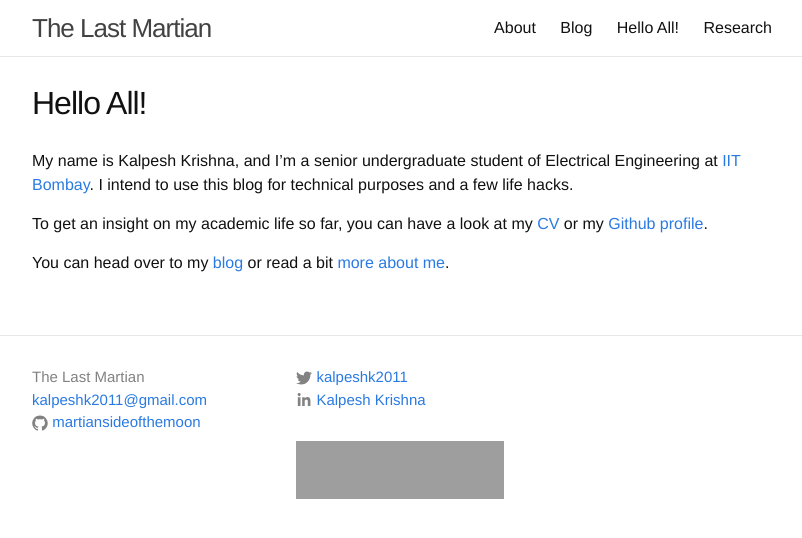
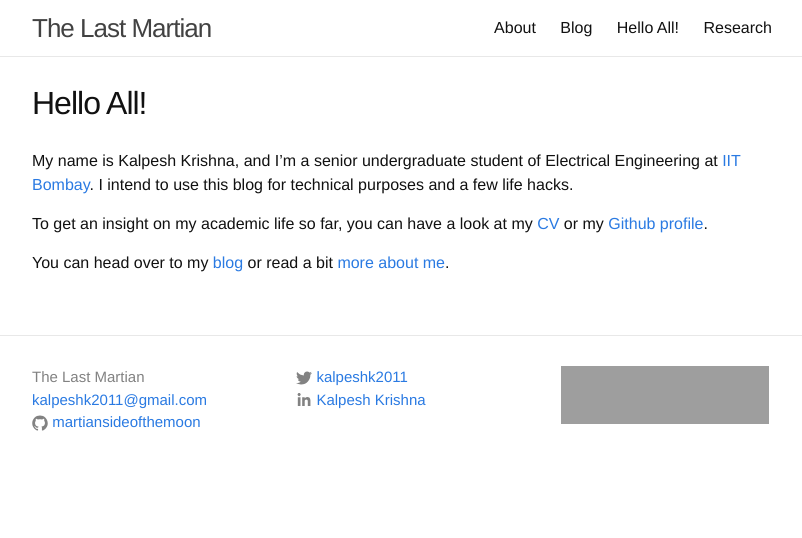
Before and after one commit to martiansideofthemoon/martiansideofthemoon.github.io, a Jekyll site: the page built from index.md, in a window 1280 px wide. Shown: the top 538 px of the page, without its empty margins (238-1040 px from the left). Built offline with Jekyll 4.4.1, drawn with Linux system fonts in a browser that asks for light colours; comment, search, counter and statistics services are not loaded; grey boxes are pictures that could not be loaded.

Commit message:
Messing around with footers

```diff
--- a/_includes/footer.html
+++ b/_includes/footer.html
@@ -29,7 +29,7 @@
           {% endif %}
         </ul>
       </div>
-      <div class="footer-col footer-col-1">
+      <div class="footer-col footer-col-4">
         <!-- <p>{{ site.description }}</p> -->
         <ul class="social-media-list">
         {% if site.stackoverflow %}
--- a/_sass/_layout.scss
+++ b/_sass/_layout.scss
@@ -141,6 +141,11 @@
     width:         calc(45% - (#{$spacing-unit} / 2));
 }
 
+.footer-col-4 {
+    width: -webkit-calc(30% - (#{$spacing-unit} / 2));
+    width:         calc(30% - (#{$spacing-unit} / 2));
+}
+
 @include media-query($on-laptop) {
     .footer-col-1,
     .footer-col-2 {
@@ -149,6 +154,11 @@
     }
 
     .footer-col-3 {
+        width: -webkit-calc(100% - (#{$spacing-unit} / 2));
+        width:         calc(100% - (#{$spacing-unit} / 2));
+    }
+
+    .footer-col-4 {
         width: -webkit-calc(100% - (#{$spacing-unit} / 2));
         width:         calc(100% - (#{$spacing-unit} / 2));
     }
```
